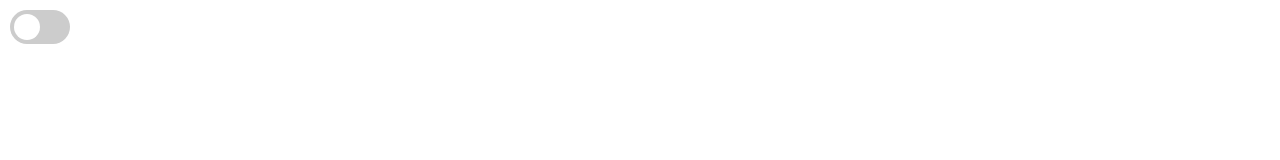
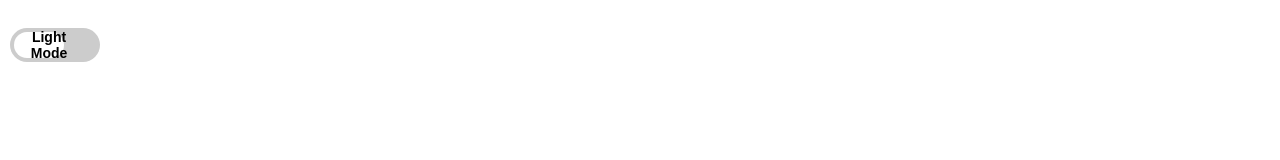
Before and after one commit to puios/vireohot, a plain HTML site: page index.html in a window 1280 px wide. Shown: the top 160 px of the page. Drawn offline with Linux system fonts and the light colour scheme.

Commit message:
index.html

```diff
--- a/index.html
+++ b/index.html
@@ -17,9 +17,9 @@
   top: 10px;
   left: 10px;
   display: inline-block;
-  width: 60px;
+  width: 90px;      /* rộng hơn để vừa chữ */
   height: 34px;
-  z-index: 10000; /* Đảm bảo nổi trên các phần khác */
+  z-index: 10000;
 }
 
 .switch input {
@@ -29,46 +29,61 @@
 }
 
 .slider {
-  position: absolute;
+  position: relative;
+  background-color: #ccc;
+  border-radius: 34px;
   cursor: pointer;
-  top: 0; left: 0; right: 0; bottom: 0;
-  background-color: #ccc;
-  transition: 0.4s;
-  border-radius: 34px;
+  transition: background-color 0.4s;
+  width: 90px;
+  height: 34px;
+  display: flex;
+  align-items: center;
+  padding: 0 6px;
+  box-sizing: border-box;
 }
 
 .slider:before {
+  content: "";
   position: absolute;
-  content: "";
   height: 26px;
-  width: 26px;
+  width: 50px;   /* lớn hơn bình thường để chứa chữ */
   left: 4px;
   bottom: 4px;
   background-color: white;
-  transition: 0.4s;
-  border-radius: 50%;
+  border-radius: 20px;
+  transition: transform 0.4s;
+  z-index: 2;
 }
 
-/* Khi bật toggle */
+.slider-text {
+  position: relative;
+  z-index: 3;
+  margin-left: 8px;
+  font-weight: bold;
+  font-size: 14px;
+  color: black;
+  user-select: none;
+  pointer-events: none;
+  width: 50px;
+  text-align: center;
+}
+
 input:checked + .slider {
-  background-color: #4A4A4A;  /* màu xám đậm nhẹ */
+  background-color: #4A4A4A;
 }
 
 input:checked + .slider:before {
-  transform: translateX(26px);
+  transform: translateX(40px);
 }
 
-/* Màu nền sáng mặc định */
-body {
-  background-color: white;
-  color: black;
-  transition: background-color 0.4s, color 0.4s;
+input:checked + .slider .slider-text {
+  color: white;
 }
 
-/* Màu nền xám nhẹ khi bật dark mode */
+/* Màu nền và chữ của body khi dark mode */
 body.dark-mode {
-  background-color: #2f2f2f; /* xám đậm nhẹ, gần màu chatGPT */
-  color: #e0e0e0; /* chữ sáng */
+  background-color: #2f2f2f;
+  color: #e0e0e0;
 }
 
    h1 {
@@ -129,7 +144,9 @@ body.dark-mode {
 
 <label id="toggleDarkMode" class="switch">
   <input type="checkbox" id="modeToggle">
-  <span class="slider"></span>
+  <span class="slider">
+    <span class="slider-text">Light Mode</span>
+  </span>
 </label>
 
 <div id="main-content">
@@ -164,19 +181,27 @@ body.dark-mode {
 
     const modeToggle = document.getElementById("modeToggle");
 
+const modeToggle = document.getElementById("modeToggle");
+const sliderText = document.querySelector(".slider-text");
+
 // Áp dụng trạng thái dark mode nếu đã lưu
 if (localStorage.getItem("darkMode") === "enabled") {
   document.body.classList.add("dark-mode");
   modeToggle.checked = true;
+  sliderText.textContent = "Dark Mode";
+} else {
+  sliderText.textContent = "Light Mode";
 }
 
 // Bắt sự kiện toggle
 modeToggle.addEventListener("change", function() {
   if (modeToggle.checked) {
     document.body.classList.add("dark-mode");
+    sliderText.textContent = "Dark Mode";
     localStorage.setItem("darkMode", "enabled");
   } else {
     document.body.classList.remove("dark-mode");
+    sliderText.textContent = "Light Mode";
     localStorage.setItem("darkMode", "disabled");
   }
 });
```
